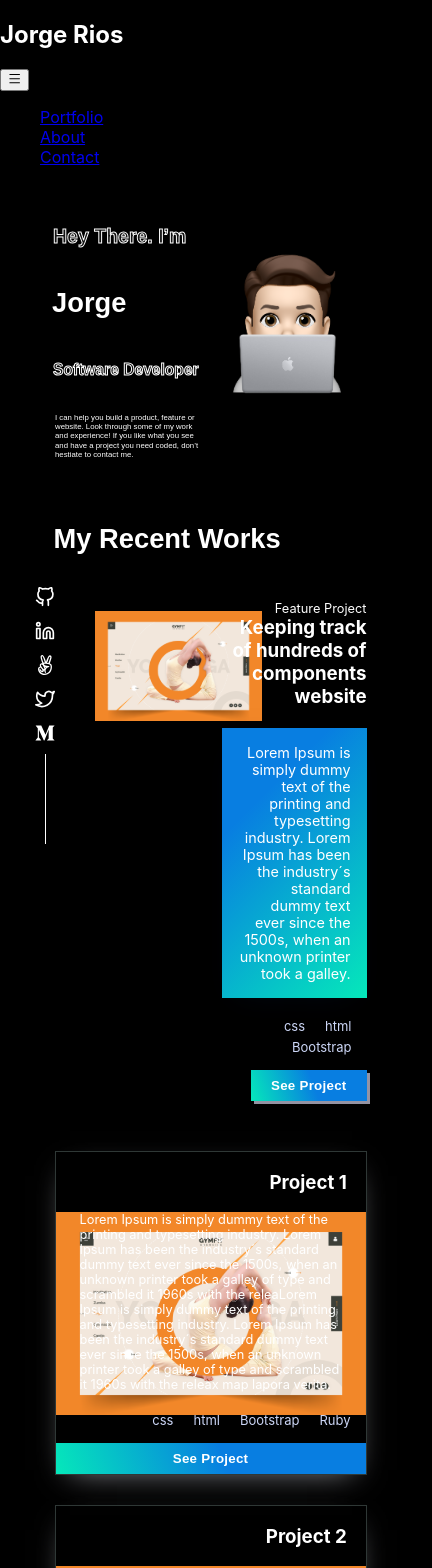
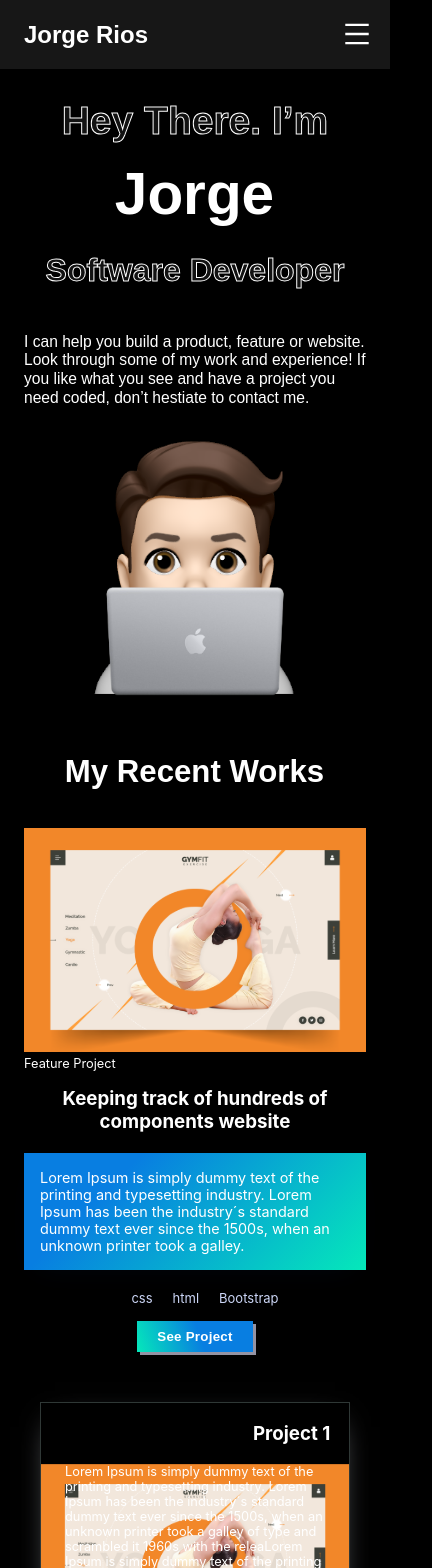
Before and after one commit to Alexr16/React-Portfolio, a React (Create React App) app: page / in a window 390 px wide. Shown: the top 1568 px of the page, 432 px wide, since content can reach past the window. Built offline with nearby package versions, Linux system fonts and the light colour scheme.

Commit message:
Style mobile version

```diff
--- a/package.json
+++ b/package.json
@@ -18,6 +18,7 @@
     "redux": "^4.2.0",
     "redux-logger": "^3.0.6",
     "redux-thunk": "^2.4.1",
+    "styled-components": "^5.3.5",
     "web-vitals": "^2.1.4"
   },
   "scripts": {
--- a/src/pages/HomePage.scss
+++ b/src/pages/HomePage.scss
@@ -9,8 +9,36 @@
   color: white;
 }
 
+.hamburguer svg {
+  width: 50px;
+  height: 30px;
+  color: white;
+}
+
 body {
   background-color: black;
+}
+
+.nav-style {
+  display: flex;
+  justify-content: space-between;
+  align-items: center;
+  margin: 0;
+  padding: 0.3vw 4vw;
+  background: rgba(33, 33, 33, 0.7);
+  font-family: Red Hat Display,sans-serif;
+}
+
+.nav-link-style {
+  color: white;
+  text-decoration: none;
+}
+
+.menu-link {
+  display: flex;
+  gap: 2vw;
+  list-style: none;
+  padding: 0;
 }
 
 .button {
@@ -88,6 +116,7 @@ body {
   color: white;
   padding-left: 4%;
   padding-top: 7%;
+  text-align: none;
 
   h1 {
     // opacity: 1;
@@ -97,7 +126,7 @@ body {
     -webkit-text-stroke-color: #FFFFFF;
     color: #121212;
     line-height: 56px;
-    font-size: 5vw;
+    font-size: 4vw;
     font-family: Neuemontreal, sans-serif;
     margin: 0;
   }
@@ -120,7 +149,7 @@ body {
     -webkit-text-stroke-color: #FFFFFF;
     color: #121212;
     line-height: 56px;
-    font-size: 4vw;
+    font-size: 3vw;
     font-family: Neuemontreal, sans-serif;
     margin: 0;
   }
@@ -142,6 +171,11 @@ body {
     text-align: left;
     max-width: 340px;
   }
+}
+
+.header-img-container {
+  display: flex;
+  justify-content: center;
 }
 
 .feature-container {
@@ -201,6 +235,7 @@ body {
 }
 
 .project-img {
+  margin-right: 0;
   position: relative;
   top: 10px;
   left: 40px;
@@ -693,3 +728,427 @@ body {
   vertical-align: middle;
   margin-left: 0.5rem;
 }
+
+.hamburguer {
+  display: none;
+}
+
+@media screen and (max-width: 769px) {
+  .headline-icons {
+    width: 100%;
+    position: static;
+    margin: 0 2rem 2rem 0;
+    left: 0;
+    display: flex;
+    justify-content: center;
+  }
+
+  .nav-style {
+    padding: 0.3vw 0.5rem 0 1.5rem;
+
+    ul {
+      padding-inline-start: 0;
+    }
+  }
+
+  .nav-link-style {
+    font-size: 2.5em;
+    padding-inline-start: 0;
+  }
+
+  .menu-link {
+    display: none;
+  }
+
+  .menu-item {
+    padding: 1rem 0;
+    border-bottom: 1px solid white;
+    width: 86%;
+  }
+
+  .menu-social-container {
+    margin-top: 6rem;
+    width: 100%;
+  }
+
+  .mobile-menu {
+    display: flex;
+    flex-direction: column;
+    align-items: flex-start;
+    width: 100%;
+    height: 100%;
+    background-color: black;
+    position: fixed;
+    top: 5rem;
+    overflow-y: hidden;
+    margin: 0;
+    padding: 0;
+  }
+
+  .icons {
+    display: flex;
+    flex-direction: row;
+    align-items: center;
+    gap: 2rem;
+    margin-top: 0px;
+    padding-top: 0px;
+    list-style-type: none;
+    margin-block-start: 0;
+    padding-inline-start: 0;
+    margin-block-end: 0;
+  }
+
+  .icons::after {
+    display: none;
+  }
+
+  .social-button {
+    margin: 0;
+    padding: 0;
+  }
+
+  .hamburguer {
+    background: none;
+    border: none;
+    cursor: pointer;
+    display: block;
+    margin: 0;
+    padding: 0;
+  }
+
+  .header-container {
+    margin-left: 1.5rem;
+    margin-right: 1.5rem;
+    margin-bottom: 7%;
+    display: flex;
+    flex-direction: column;
+    justify-content: center;
+    align-items: center;
+  }
+
+  .headline-description {
+    color: white;
+    padding-left: 0;
+    padding-top: 7%;
+    text-align: center;
+
+    h1 {
+      font-size: 10vw;
+    }
+
+    h2 {
+      margin-top: 0.1em;
+      margin-bottom: 0.1em;
+      font-size: 15vw;
+    }
+
+    h3 {
+      font-size: 2em;
+      margin-top: 0.3em;
+    }
+
+    p {
+      font-size: 4vw;
+      max-width: 600px;
+      margin-left: 0;
+    }
+  }
+
+  .feature-container {
+    margin-left: 1.5rem;
+    margin-right: 1.5rem;
+    color: #fff;
+    display: flex;
+    flex-direction: column;
+    align-items: center;
+
+    h2 {
+      font-size: 8vw;
+      line-height: 60px;
+    }
+  }
+
+  .project-content {
+    display: flex;
+    flex-direction: column;
+    justify-content: center;
+    align-items: center;
+  }
+
+  .content-container {
+    margin-right: 0;
+    display: flex;
+    flex-direction: column;
+    justify-items: center;
+    text-align: center;
+
+    p {
+      margin-top: 0;
+      text-align: left;
+    }
+
+    h3 {
+      margin-top: 1rem;
+    }
+  }
+
+  .feature-paragraph {
+    box-shadow: 0 10px 30px -15px rgba(2,12,27,0.7);
+    padding: 1rem;
+    background-color: #05e8ba;
+    background-image: linear-gradient(315deg, #05e8ba 0%, #087ee1 74%);
+    color: #fff;
+    font-size: 18px;
+  }
+
+  .project-img {
+    margin-right: 0;
+    position: static;
+    top: 0;
+    left: 0;
+    z-index: 0;
+  }
+
+  .tech-list {
+    margin-right: 0;
+    padding-inline-start: 0;
+    justify-content: center;
+  }
+
+  .projects-container {
+    margin-left: 2.5rem;
+    margin-right: 2.5rem;
+  }
+
+  .project-cards-container {
+    margin-right: 0;
+    grid-template-columns: repeat(auto-fill, minmax(300px, 1fr));
+  }
+
+  .about-container {
+    margin-left: 1.5rem;
+    margin-right: 1.5rem;
+    display: flex;
+    flex-direction: column;
+  }
+
+  .about-description {
+    padding-left: 0;
+
+    h2 {
+      margin-top: 1rem;
+      font-size: 10vw;
+    }
+
+    p {
+      margin-top: 0;
+      margin-left: 2px;
+      align-items: flex-start;
+      font-size: 4vw;
+      max-width: 500px;
+    }
+  }
+
+  .about-image {
+    margin-left: 5vw;
+    margin-bottom: 3rem;
+    max-width: 300px;
+    padding-top: 17%;
+  }
+
+  .line-space {
+    display: none;
+  }
+
+  .skills-container {
+    margin-left: 1rem;
+    margin-right: 1rem;
+    display: flex;
+    flex-direction: column;
+  }
+
+  .language {
+    align-items: center;
+    justify-content: center;
+  }
+
+  .framework {
+    h4 {
+      margin-block-start: 1rem;
+    }
+  }
+
+  .skills {
+    color: #fff;
+    margin-left: 1.5rem;
+    margin-right: auto;
+    padding-left: 0;
+
+    h4 {
+      margin-block-start: 2rem;
+    }
+  }
+
+  .contact-container {
+    margin-left: 1.5rem;
+    margin-right: 1.5rem;
+    display: flex;
+    flex-direction: column;
+  }
+
+  .form-title {
+    h2 {
+      font-size: 10vw;
+    }
+
+    p {
+      display: inline-block;
+      font-size: 4vw;
+      max-width: 600px;
+    }
+  }
+
+  .full-name,
+  .email,
+  .message {
+    width: 100%;
+  }
+
+  .form-decoration {
+    display: none;
+  }
+
+  .footer {
+    margin-left: 1.5rem;
+    margin-right: 1.5rem;
+  }
+
+
+
+
+
+
+  .popup-box {
+    position: fixed;
+    background: #00000050;
+    width: 100%;
+    height: 100vh;
+    top: 0;
+    left: 0;
+    z-index: 100;
+    backdrop-filter: blur(4px);
+    overflow-y: hidden;
+  }
+
+  .box {
+    position: relative;
+    width: 80%;
+    margin: 0 auto;
+    height: auto;
+    max-height: 70vh;
+    margin-top: calc(100vh - 85vh - 20px);
+    background: #000;
+    border-radius: 4px;
+    padding: 20px;
+    border: 1px solid #999;
+    overflow: auto;
+    transition: 1s;
+    -webkit-box-shadow: 3px 3px #8e8dab;
+    box-shadow: 7px 7px #9493a3;
+  }
+
+  .close-button {
+   display: flex;
+   justify-content: flex-end;
+  }
+
+  .close-btn{
+    position: fixed;
+    margin: 0;
+    padding: 0;
+    appearance: none;
+    border: none;
+    background: none;
+    cursor: pointer;
+  }
+
+  .title-pop {
+    margin-top: 0px;
+    margin-bottom: 0px;
+    margin-left: -1px;
+    font-family: Neuemontreal, sans-serif;
+    color: white;
+    font-size: 4vw;
+  }
+
+  .tag-container {
+    display: flex;
+    justify-content: flex-start;
+  }
+
+  .pop-tech-list {
+    display: flex;
+    flex-wrap: wrap;
+    position: relative;
+    margin-top: 20px;
+    margin-right: 15px;
+    margin-bottom: 10px;
+    padding-top: 0;
+    list-style-type: none;
+    padding-inline-start: 0;
+  }
+
+  .popup-images {
+    max-width: 450px;
+  }
+
+  .popup-work {
+    display: grid;
+    margin-top: 1vw;
+    grid-auto-columns: 1fr;
+    grid-template-columns: 60% 40%;
+  }
+
+  .cont {
+    margin-left: 2rem;
+  }
+
+  .pop-paragraph {
+    color: white;
+    // line-height: 30px;
+    margin: 0;
+    padding-bottom: 2rem;
+    font-size: 0.8em;
+  }
+
+  .popup-buttons {
+    display: flex;
+    gap: 1rem;
+    justify-content: center;
+  }
+
+  .link {
+    padding: 0.5rem 1.25rem;
+    vertical-align: middle;
+    background-color: #05e8ba;
+    background-image: linear-gradient(70deg, #05e8ba 0%, #087ee1 54%);
+    border: none;
+    color: white;
+    font-family: Mosk,sans-serif;
+    font-weight: 600;
+    letter-spacing: .02em;
+    -webkit-box-shadow: 3px 3px #8e8dab;
+            box-shadow: 3px 3px #9493a3;
+
+    a {
+      color: white;
+      text-decoration: none;
+      cursor: auto;
+    }
+  }
+
+  .link-btn svg{
+    vertical-align: middle;
+    margin-left: 0.5rem;
+  }
+}
```
Also changed, not shown: 1 other file (tests, documents, lock files or other folders).
